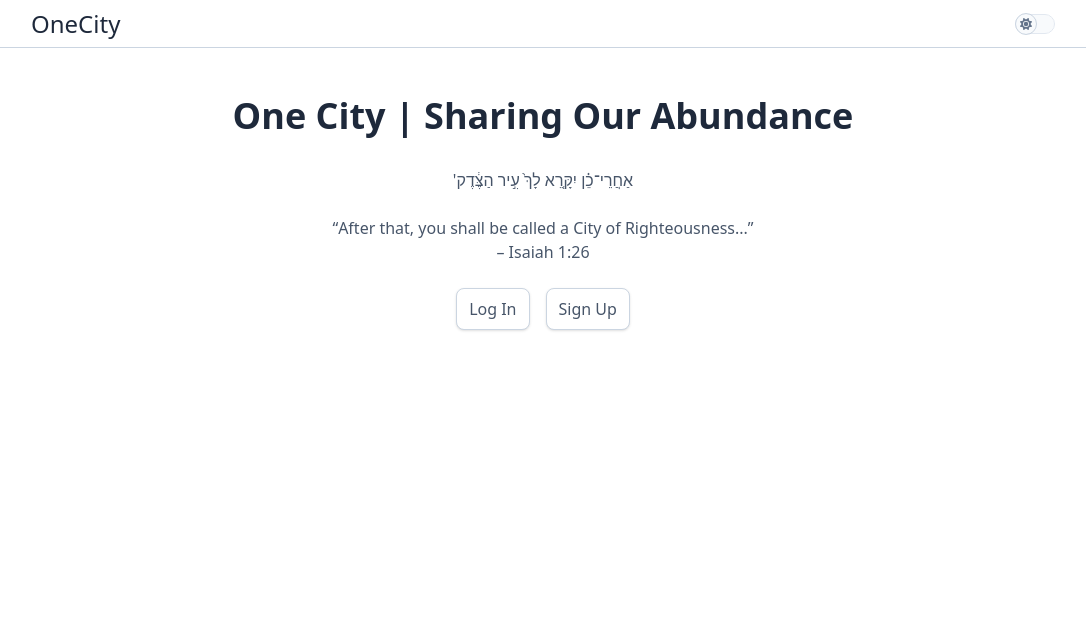
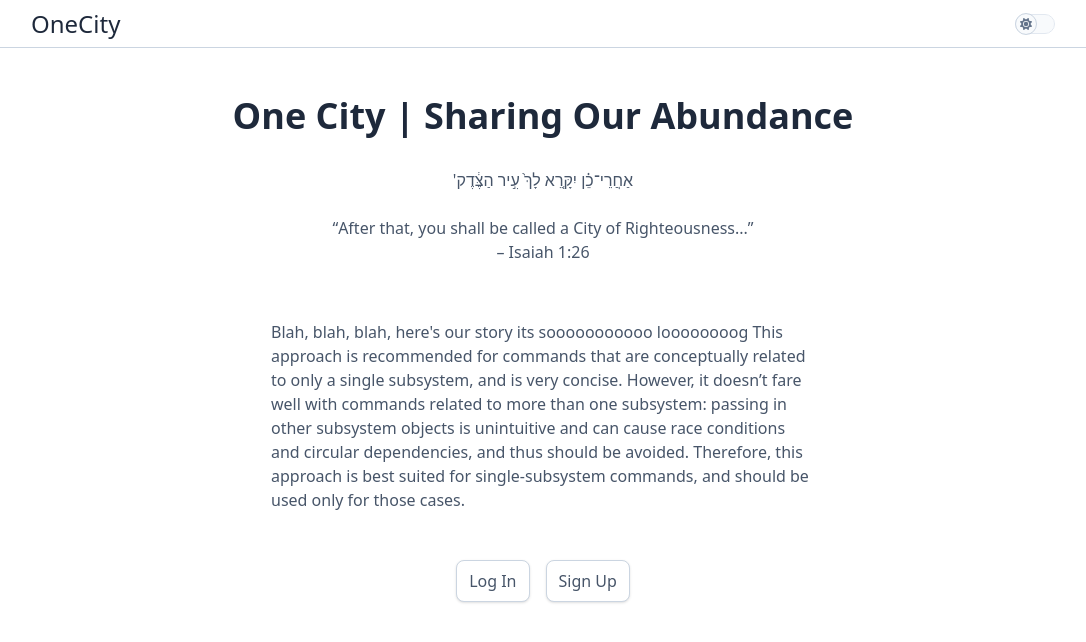
Before and after one commit to zsakowitz/one-city, a SvelteKit app: page / in a window 1280 px wide. Shown: the top 642 px of the page, without its empty margins (97-1183 px from the left). Built offline with nearby package versions, Linux system fonts and the light colour scheme; no server answers.

Commit message:
Added holder writing for Rabbi Michael's

```diff
--- a/src/routes/+page.svelte
+++ b/src/routes/+page.svelte
@@ -1,5 +1,6 @@
 <script lang="ts">
   export let data
+  let story = "Blah, blah, blah, here's our story its sooooooooooo loooooooog This approach is recommended for commands that are conceptually related to only a single subsystem, and is very concise. However, it doesn’t fare well with commands related to more than one subsystem: passing in other subsystem objects is unintuitive and can cause race conditions and circular dependencies, and thus should be avoided. Therefore, this approach is best suited for single-subsystem commands, and should be used only for those cases."
 </script>
 
 <div>
@@ -7,15 +8,21 @@
     One City | Sharing Our Abundance
   </h1>
 
-  <p class="text-center">
+  <p class="text-center my-8 font-medium">
     'אַחֲרֵי־כֵ֗ן יִקָּ֤רֵא לָךְ֙ עִ֣יר הַצֶּ֔דֶק<br /><br />“After that, you
     shall be called a City of Righteousness...”<br /> – Isaiah 1:26
   </p>
-  <div class="justify-center mt-6 flex gap-4">
-    <a class="field" href="/log-in">Log In</a>
-    <a class="field" href="/sign-up">Sign Up</a>
-  </div>
 </div>
+
+<div>
+  <p class="text-left my-6 mx-60">{story}</p>
+</div>
+
+<div class="justify-center mt-6 flex gap-4">
+  <a class="field" href="/log-in">Log In</a>
+  <a class="field" href="/sign-up">Sign Up</a>
+</div>
+
 
 {#if data.name}
   <p class="text-center mt-6 text-3xl font-light">Welcome, {data.name}!</p>
```
